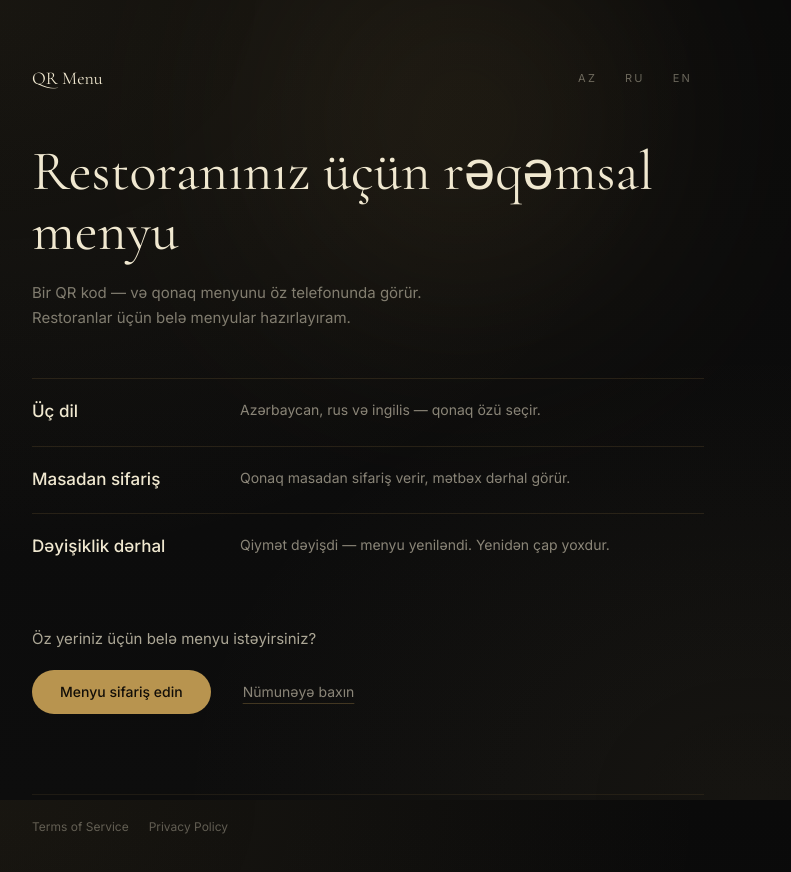
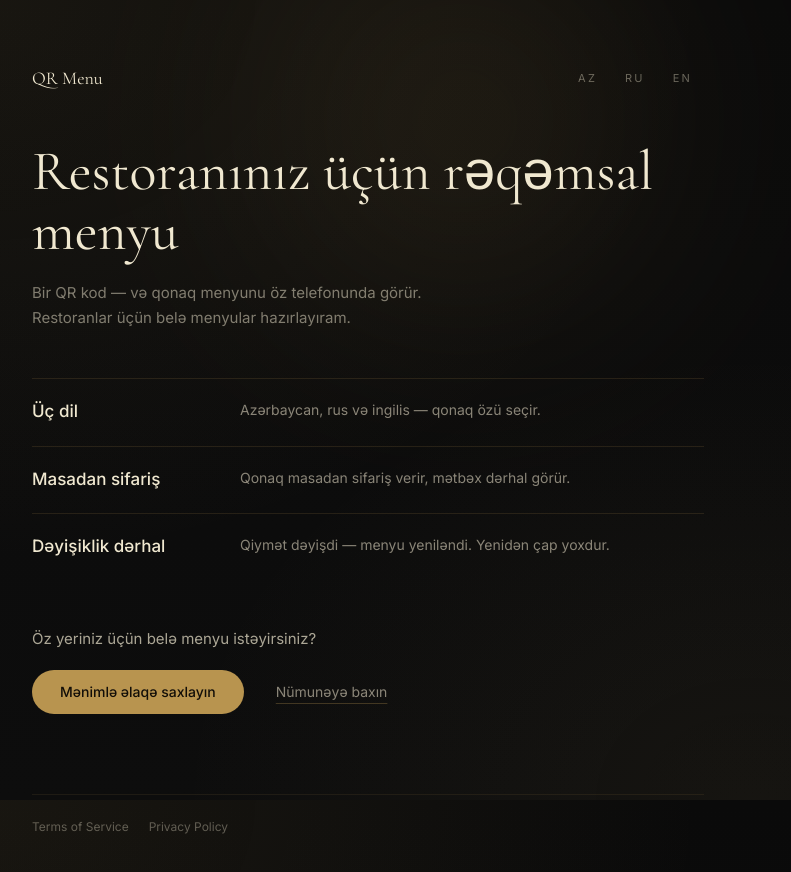
Before and after one commit to Alimressi/QR-menu, a Next.js app: page / in a window 1280 px wide. Shown: the top 872 px of the page, without its empty margins (272-1063 px from the left). Built offline with nearby package versions, Linux system fonts and the light colour scheme.

Commit message:
Ask to be contacted rather than ordered from
"Order a menu" asks a stranger to commit before they know what it costs
or how long it takes. "Get in touch with me" asks for a message, which is
what the button actually does — it opens WhatsApp.

Co-Authored-By: Claude Opus 5 <noreply@anthropic.com>

```diff
--- a/src/app/page.tsx
+++ b/src/app/page.tsx
@@ -33,7 +33,7 @@ const COPY = {
     ],
     example: "Nümunəyə baxın",
     invite: "Öz yeriniz üçün belə menyu istəyirsiniz?",
-    contact: "Menyu sifariş edin",
+    contact: "Mənimlə əlaqə saxlayın",
   },
   en: {
     lead: "One QR code — and the guest sees the menu on their own phone. I build these menus for restaurants.",
@@ -45,7 +45,7 @@ const COPY = {
     ],
     example: "See a live menu",
     invite: "Want one for your own place?",
-    contact: "Order a menu",
+    contact: "Get in touch with me",
   },
   ru: {
     lead: "Один QR-код — и гость видит меню на своём телефоне. Делаю такие меню для заведений.",
@@ -57,7 +57,7 @@ const COPY = {
     ],
     example: "Посмотреть пример",
     invite: "Хотите такое же для своего заведения?",
-    contact: "Заказать меню",
+    contact: "Связаться со мной",
   },
 } as const;
 
```
